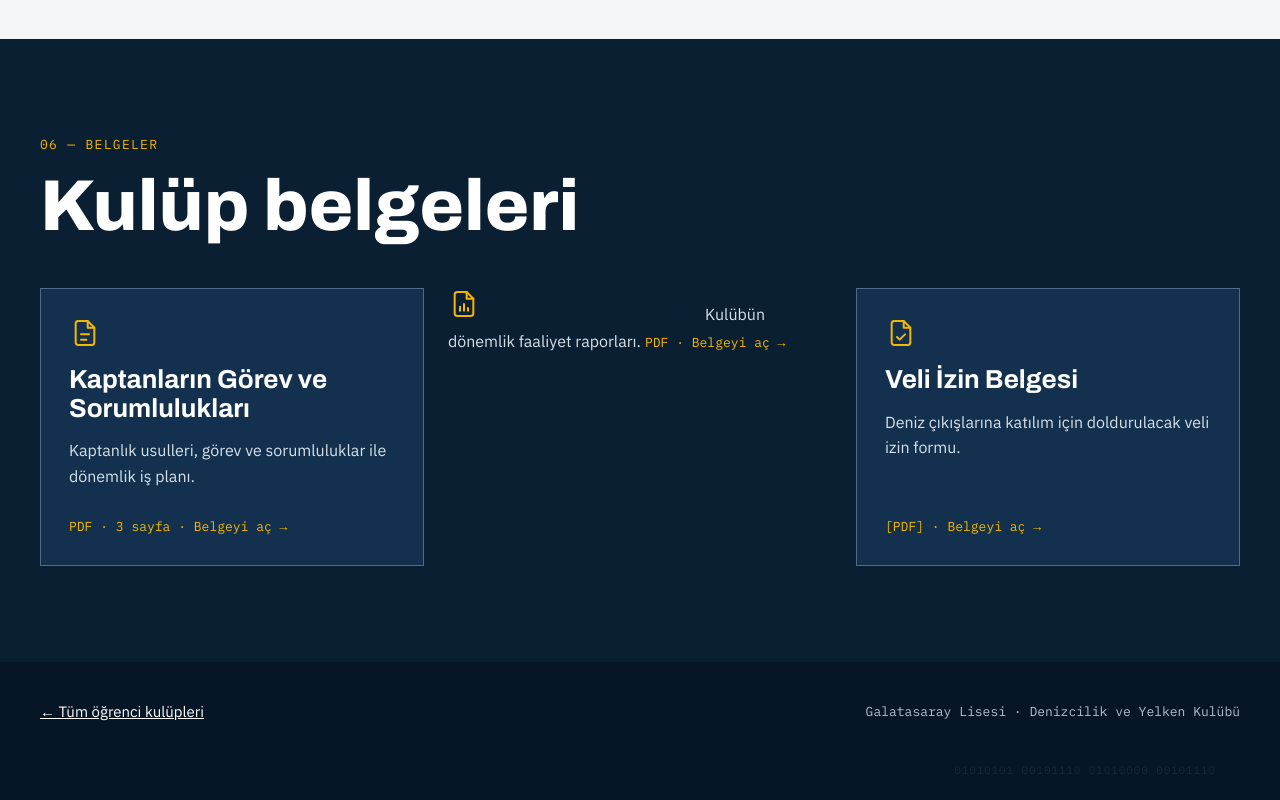
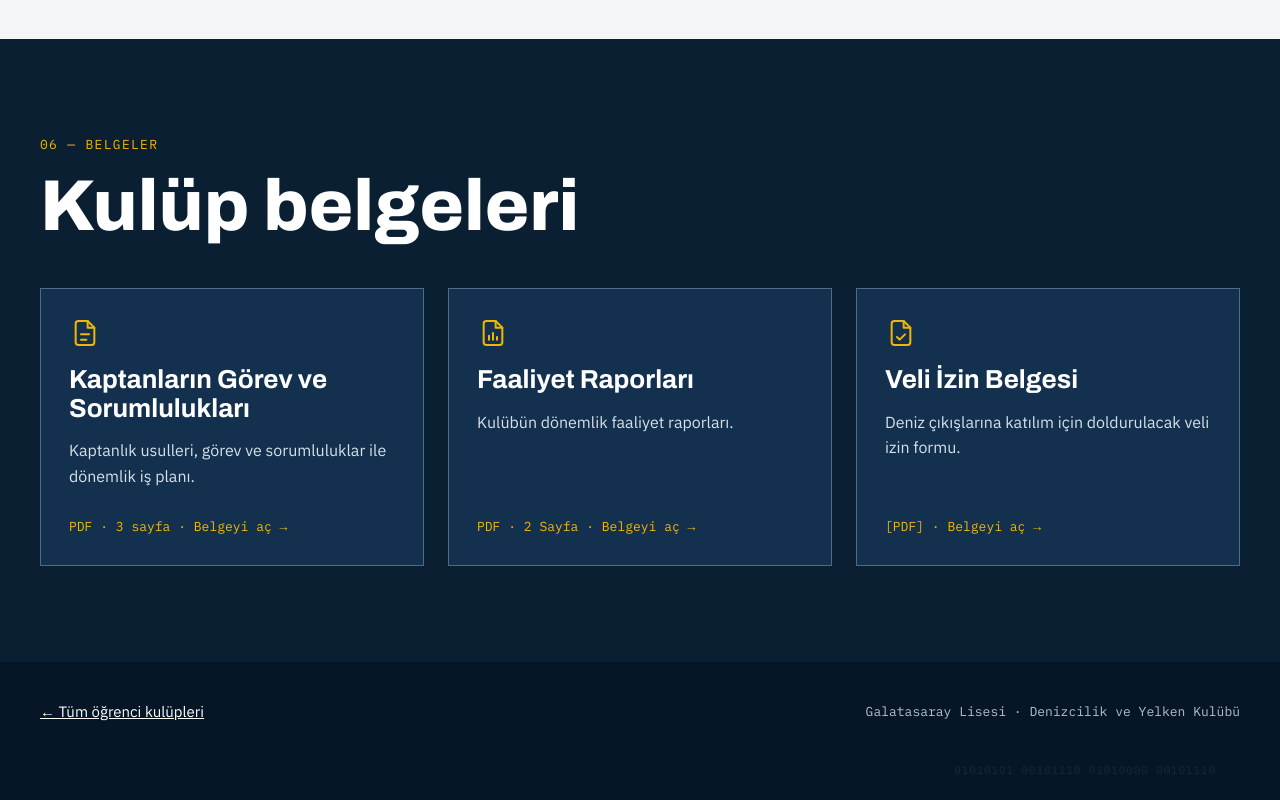
Before and after one commit to GSL-Denizcilik-ve-Yelken-Kulubu/kulup-sayfasi, a plain HTML site: page index.html in a window 1280 px wide. Shown: the part 3610-4410 px from the top of the page. Drawn offline with Linux system fonts and the light colour scheme.

Commit message:
Fix link and update text for activity reports
Updated the link and text for the activity report section in the HTML.

```diff
--- a/index.html
+++ b/index.html
@@ -199,11 +199,11 @@ Galatasaray'ın denizcilik mirasını ve geleneklerini dönemden döneme aktarma
 <span style="color: #D6E0E8; font-size: 16px">Kaptanlık usulleri, görev ve sorumluluklar ile dönemlik iş planı.</span>
 <span style="margin-top: auto; font-family: 'IBM Plex Mono', monospace; font-size: 13px; color: #F2B705">PDF · 3 sayfa · Belgeyi aç →</span>
 </a>
-<a href="belgeler/faaliyet_raporu_23_24.pdf" rel="noopener style="display: flex; flex-direction: column; gap: 16px; min-height: 220px; padding: 28px; border: 1px solid #4F6B86; background: #13314F; color: #FFFFFF; text-decoration: none" target="_blank">
+<a href="belgeler/faaliyet_raporu_23_24.pdf" style="display: flex; flex-direction: column; gap: 16px; min-height: 220px; padding: 28px; border: 1px solid #4F6B86; background: #13314F; color: #FFFFFF; text-decoration: none" target="_blank">
 <svg aria-hidden="true" fill="none" height="32" stroke="#F2B705" stroke-linecap="round" stroke-linejoin="round" stroke-width="1.5" viewbox="0 0 24 24" width="32"><path d="M14 3H7a2 2 0 0 0-2 2v14a2 2 0 0 0 2 2h10a2 2 0 0 0 2-2V8z"></path><path d="M14 3v5h5"></path><path d="M9 17v-3M12 17v-5M15 17v-2"></path></svg>
 <span style="font-family: 'Archivo', sans-serif; font-stretch: 85%; font-weight: 700; font-size: 26px; line-height: 1.1">Faaliyet Raporları</span>
 <span style="color: #D6E0E8; font-size: 16px">Kulübün dönemlik faaliyet raporları.</span>
-<span style="margin-top: auto; font-family: 'IBM Plex Mono', monospace; font-size: 13px; color: #F2B705">PDF · Belgeyi aç →</span>
+<span style="margin-top: auto; font-family: 'IBM Plex Mono', monospace; font-size: 13px; color: #F2B705">PDF · 2 Sayfa · Belgeyi aç →</span>
 </a>
 <a href="#" style="display: flex; flex-direction: column; gap: 16px; min-height: 220px; padding: 28px; border: 1px solid #4F6B86; background: #13314F; color: #FFFFFF; text-decoration: none">
 <svg aria-hidden="true" fill="none" height="32" stroke="#F2B705" stroke-linecap="round" stroke-linejoin="round" stroke-width="1.5" viewbox="0 0 24 24" width="32"><path d="M14 3H7a2 2 0 0 0-2 2v14a2 2 0 0 0 2 2h10a2 2 0 0 0 2-2V8z"></path><path d="M14 3v5h5"></path><path d="M9 15l2 2 4-4"></path></svg>
```
